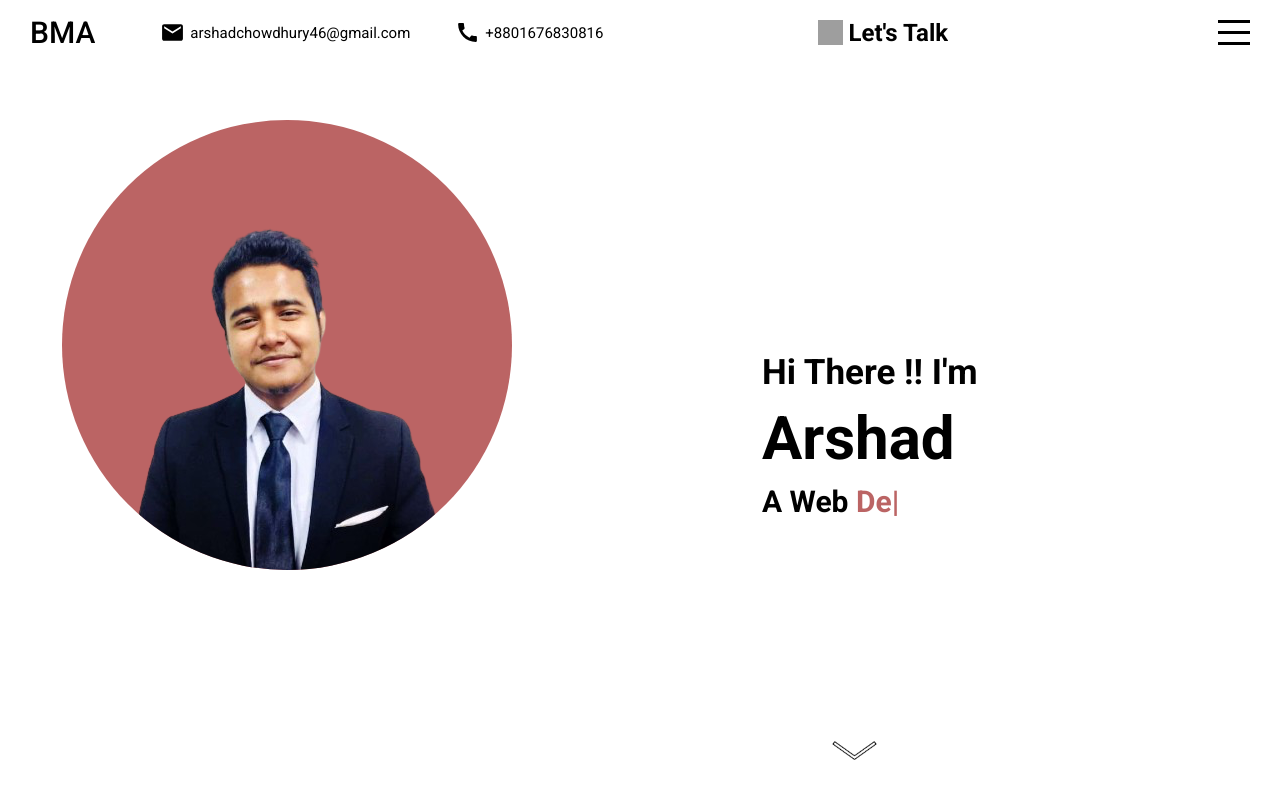
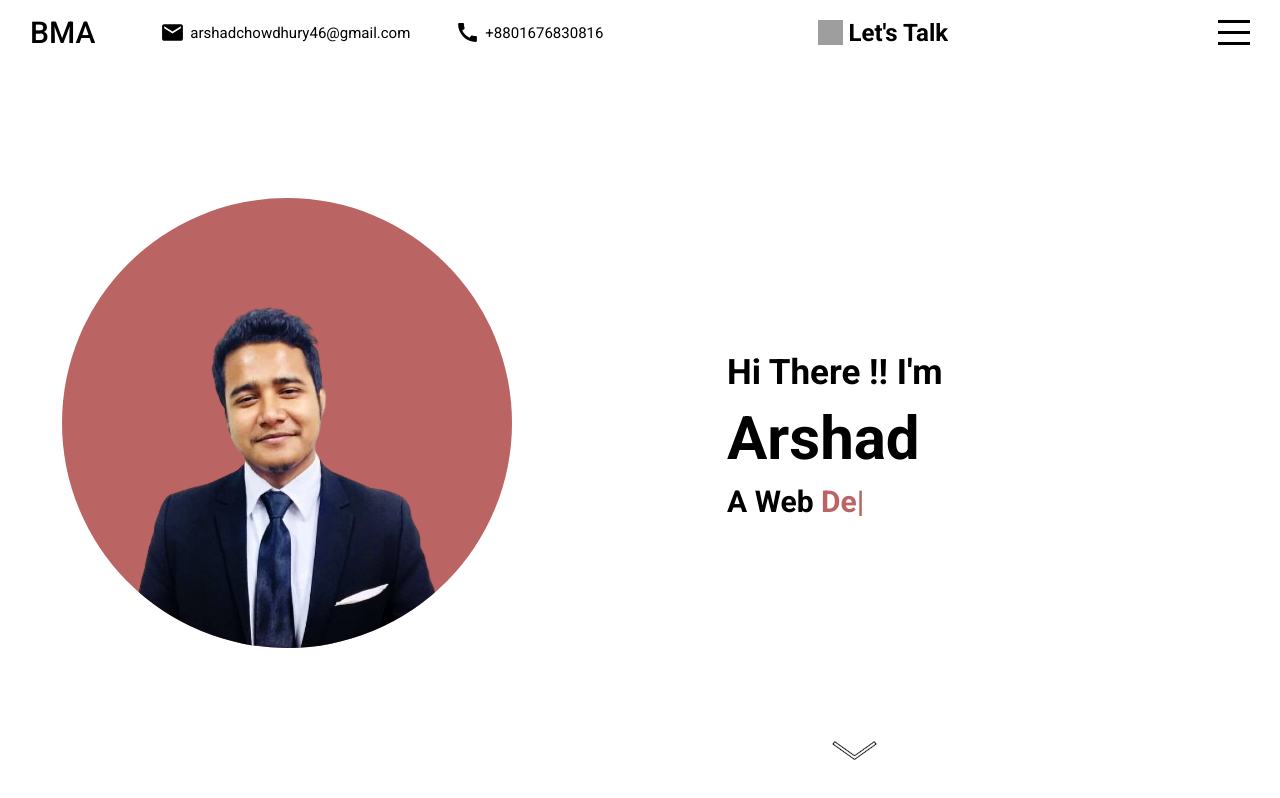
Before and after one commit to ArshadChowdhury/react-portfolio, a React (Create React App) app: page / in a window 1280 px wide. Built offline with nearby package versions, Linux system fonts and the light colour scheme; no server answers; grey boxes are pictures that could not be loaded.

Commit message:
Update intro.scss

```diff
--- a/src/components/intro/intro.scss
+++ b/src/components/intro/intro.scss
@@ -19,7 +19,8 @@
     overflow: hidden;
 
     @include mobile {
-      flex: 8;
+      flex: 5.5;
+      font-size: 50px;
     }
 
     .imgContainer {
@@ -31,7 +32,7 @@
       align-items: flex-end;
       justify-content: center;
       float: right;
-      margin-top: 50px;
+      margin-top: 25%;
       transform: matrix3d(-50%, 50%);
       animation: slide 2.5s linear;
 
@@ -78,7 +79,7 @@
     .wrapper {
       width: 100%;
       height: 100%;
-      margin-left: 250px;
+      margin-left: 28%;
       display: flex;
       flex-direction: column;
       align-items: flex-start;
@@ -86,9 +87,10 @@
       color: #000000;
 
       @include mobile {
-        width: 169px;
-        margin: 50px 50px 200px 0;
+        width: 200px;
+        margin: 90px 0 0;
         justify-content: flex-start;
+
       }
 
       h1 {
```
